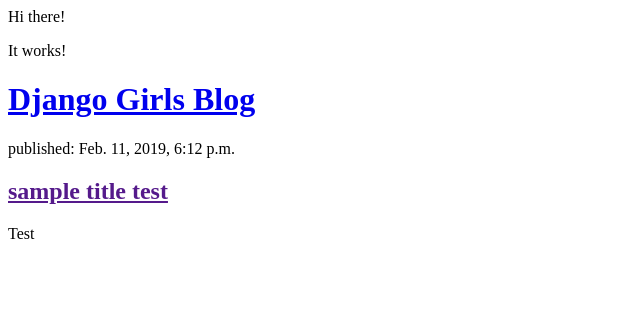
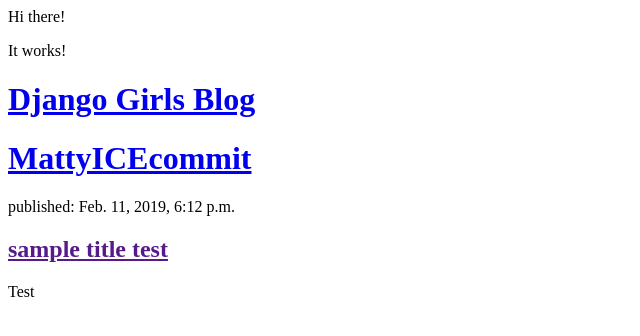
Before and after one commit to mastansberry/my-first-blog, a Django app: page / in a window 1280 px wide. Shown: the top 336 px of the page, without its empty margins (0-640 px from the left). Run offline with Django 3.2, Linux system fonts and the light colour scheme; data comes from the database, SQL or seed files in the repository.

Commit message:
mattyicecommit

```diff
--- a/blog/templates/blog/post_list.html
+++ b/blog/templates/blog/post_list.html
@@ -13,11 +13,12 @@
 
     <head>
         <title>Django Girls blog</title>
-		<title>Matty Ice blog</title>
+
     </head>
     <body>
         <div>
             <h1><a href="/">Django Girls Blog</a></h1>
+			<h1><a href="/">MattyICEcommit</a></h1>
         </div>
 
         {% for post in posts %}
```
